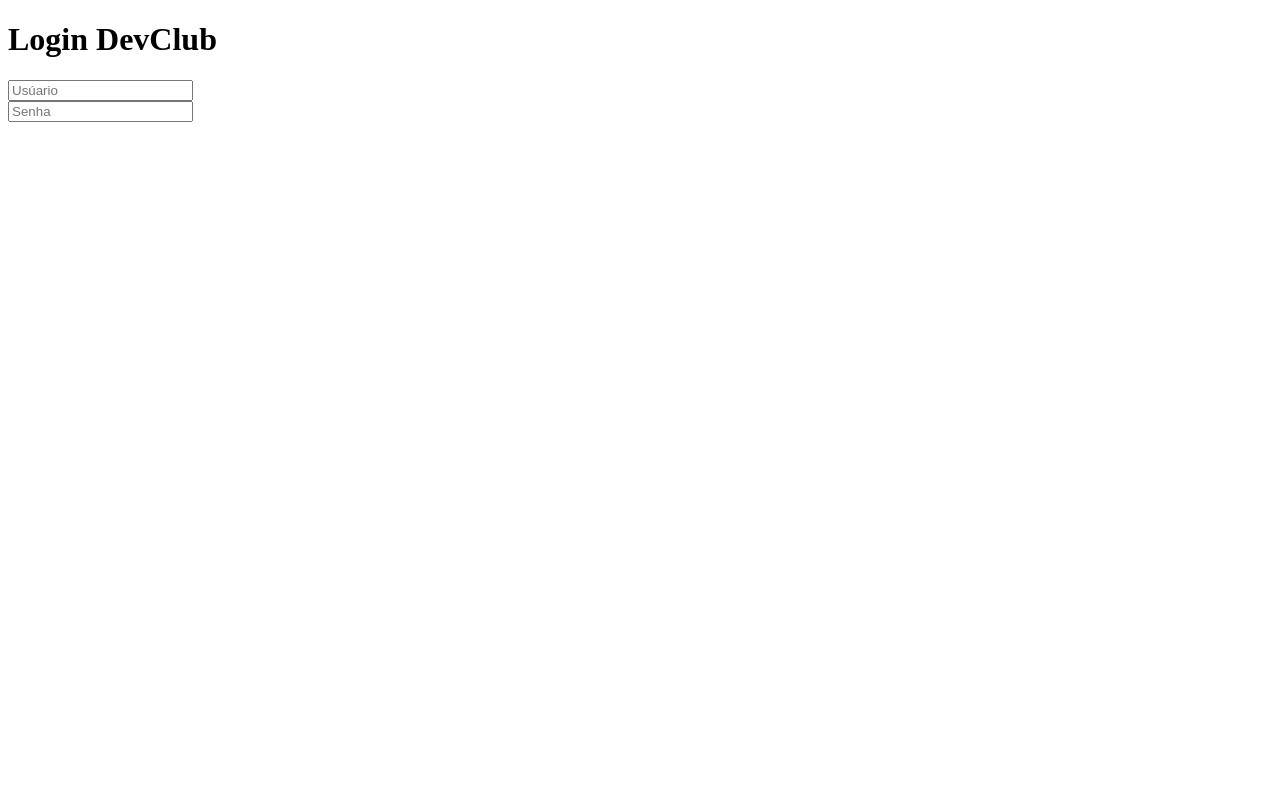
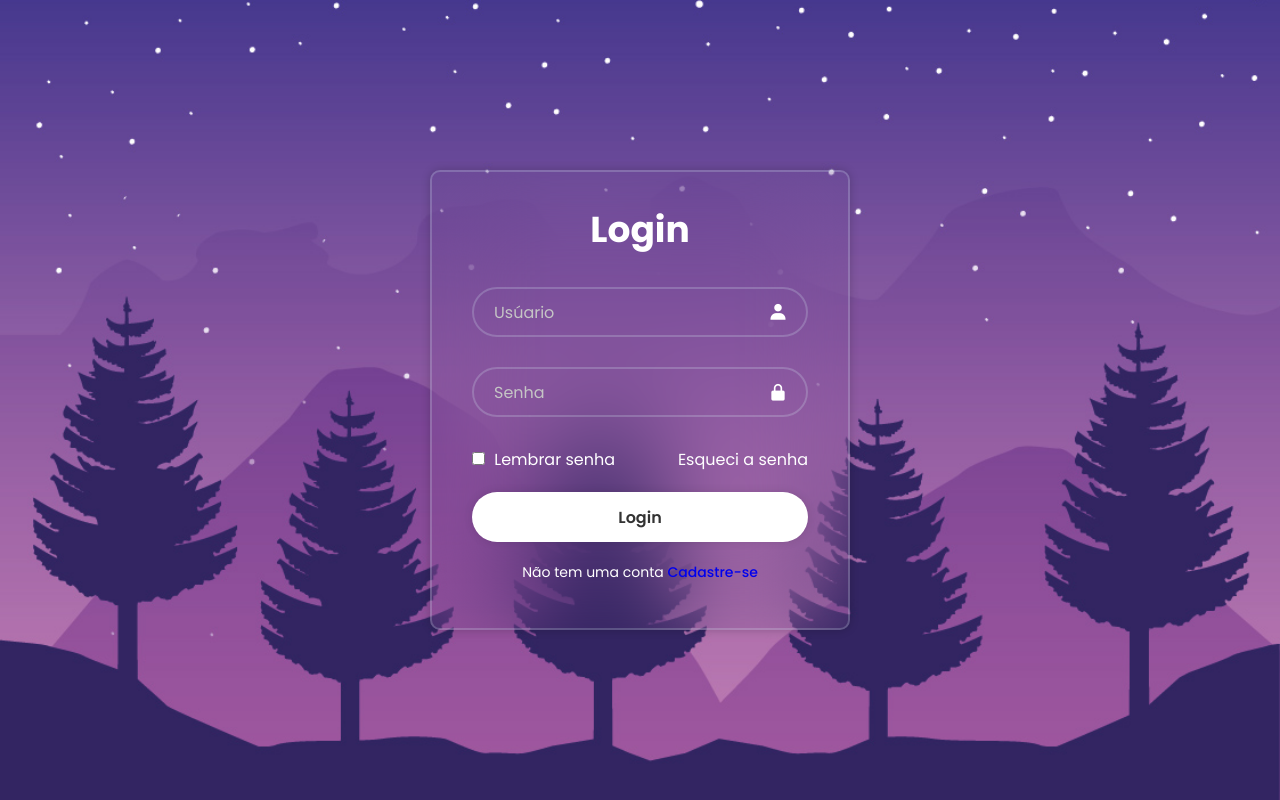
Before and after one commit to IagoRussi/Login-Page, a plain HTML site: page index.html in a window 1280 px wide. Drawn offline with nearby package versions, Linux system fonts and the light colour scheme.

Commit message:
Atualização

```diff
--- a/index.html
+++ b/index.html
@@ -1,22 +1,44 @@
 <!DOCTYPE html>
 <html lang="en">
+
 <head>
     <meta charset="UTF-8">
     <meta name="viewport" content="width=device-width, initial-scale=1.0">
+    <link href='https://unpkg.com/boxicons@2.1.4/css/boxicons.min.css' rel='stylesheet'>
+    <link rel="stylesheet" href="styles.css">
     <title>Login Page</title>
 </head>
+
 <body>
     <main class="container">
         <form>
-            <h1>Login DevClub</h1>
-            <div class="input-box" type = "email">
+            <h1>Login</h1>
+            <div class="input-box" type="email">
                 <input placeholder="Usúario">
+                <i class="bx bxs-user"></i>
             </div>
             <div class="input-box">
                 <input placeholder="Senha" type="password">
+                 <i class="bx bxs-lock-alt"></i>
+            </div>
+
+            <div class="remember-forgot">
+                <label>
+                <input type="checkbox">
+                    Lembrar senha
+                </label>
+                <a href="#">Esqueci a senha</a>
+            </div>
+
+            <button type="submit" class="login">Login</button>
+
+            <div class="register-link">
+                <p>Não tem uma conta <a href="#"> Cadastre-se</a></p>
             </div>
         </form>
+
     </main>
 
 </body>
+
 </html>
--- a/styles.css
+++ b/styles.css
@@ -0,0 +1,130 @@
+@import url('https://fonts.googleapis.com/css2?family=Poppins:ital,wght@0,100;0,200;0,300;0,400;0,500;0,600;0,700;0,800;0,900;1,100;1,200;1,300;1,400;1,500;1,600;1,700;1,800;1,900&display=swap');
+
+* {
+    margin: 0;
+    padding: 0;
+    box-sizing: border-box;
+    font-family: "Poppins", sans-serif;
+}
+
+body {
+    display: flex;
+    justify-content: center;
+    align-items: center;
+    min-height: 100vh;
+    background: url('./img/img.jpg');
+    background-size: cover;
+    background-position: center;
+}
+
+.container {
+    width: 420px;
+    background-color: transparent;
+    border: 2px solid rgba(225, 255, 255, .2);
+    border-radius: 10px;
+    color: #fff;
+    padding: 30px 40px;
+    box-shadow: 0 0 10px rgba(0, 0, 0, 0.2);
+    backdrop-filter: blur(50px);
+}
+
+.container h1 {
+    font-size: 36px;
+    text-align: center;
+
+}
+
+.input-box {
+    position: relative;
+    width: 100%;
+    height: 50px;
+    margin: 30px 0;
+}
+
+.input-box input {
+    width: 100%;
+    height: 100%;
+    background-color: transparent;
+    border: 2px solid rgba(225, 255, 255, .2);
+    border-radius: 40px;
+    outline: none;
+    font-size: 16px;
+    color: #fff;
+    padding: 20px 45px 20px 20px;
+}
+
+.input-box input::placeholder {
+    color: #c5c5c5;
+
+}
+
+.input-box i {
+    position: absolute;
+    right: 20px;
+    top: 50%;
+    transform: translateY(-50%);
+    font-size: 20px;
+
+}
+
+.remember-forgot {
+    display: flex;
+    justify-content: space-between;
+    margin: -15px 0 15 px;
+
+}
+
+.remember-forgot label input {
+    accent-color: #fff;
+    margin-right: 5px;
+
+}
+
+.remember-forgot a{
+    text-decoration: none;
+    color: #fff;
+}
+
+.remember-forgot a:hover{
+    text-decoration: underline;
+    color: #fff;
+}
+
+.login{
+    width: 100%;
+    height: 50px;
+    background-color: #fff;
+    border: none;
+    border-radius: 40px;
+    cursor: pointer;
+    font-size: 16px;
+    color: #333;
+    font-weight: 600;
+    box-shadow: 0 0 10px rgba(0, 0, 0, .1);
+    margin-top: 20px;
+}
+
+.login:hover {
+    background-color: transparent;
+    border: 2px solid rgba(225, 255, 255, .2);
+    color: #fff;
+    transition: 0.5s;
+
+}
+
+.register-link {
+    font-size: 14px;
+    text-align: center;
+    margin: 20px 0 15px;
+
+}
+
+.register-link a {
+    text-decoration: none;
+    color: fff;
+    font-weight: 500;
+}
+
+.register-link a:hover {
+    text-decoration: underline;
+}
```
Also changed, not shown: img/img.jpg (renamed from img.jpg).
